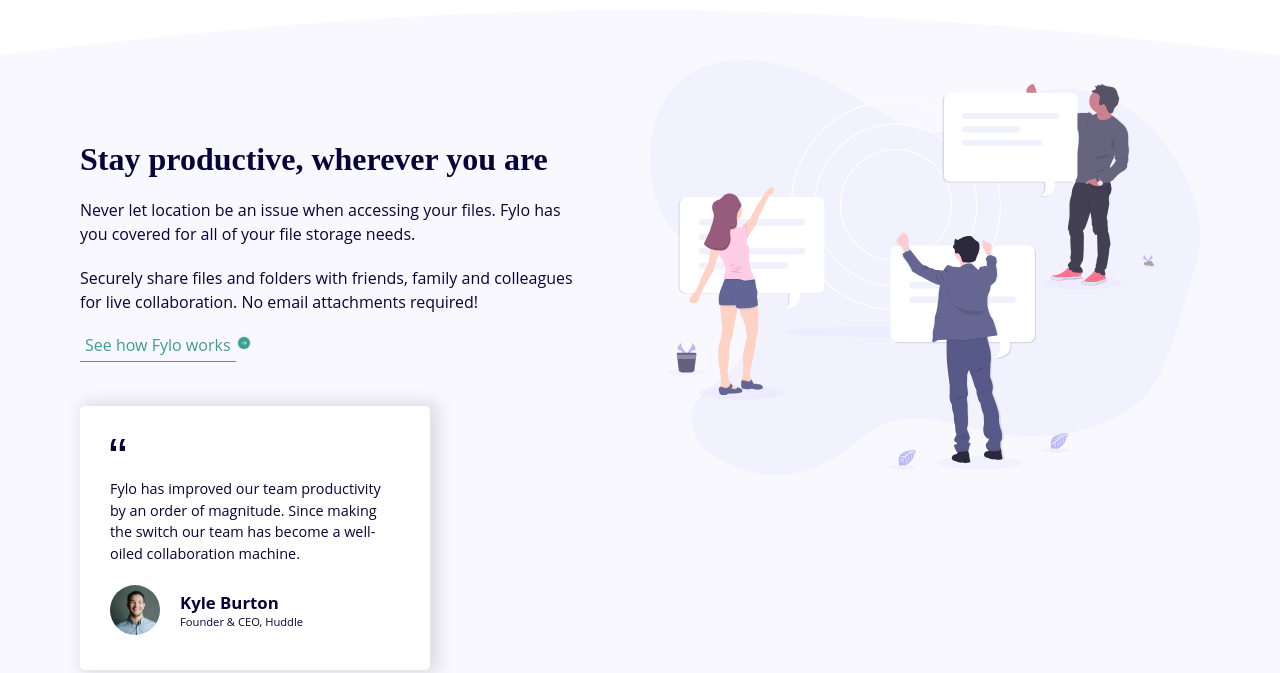
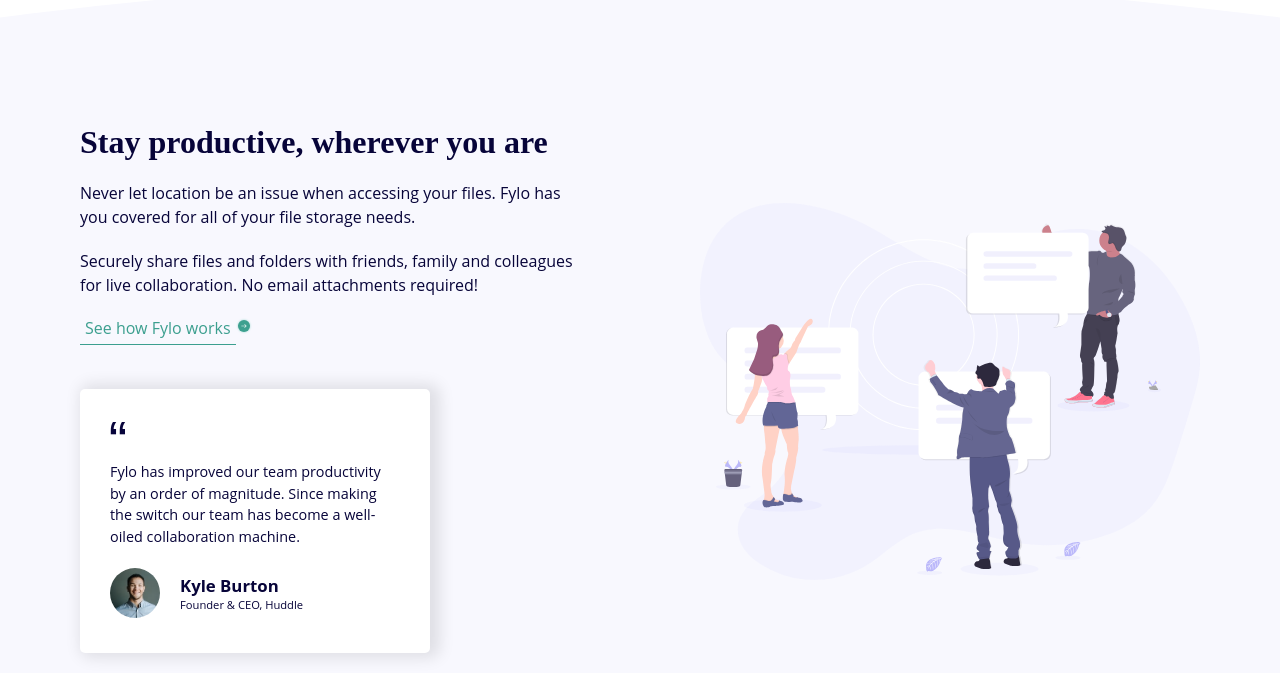
Before and after one commit to sam0560/Fylo-Landing-Page, a plain HTML site: page index.html in a window 1280 px wide. Shown: the part 692-1365 px from the top of the page. Drawn offline with Linux system fonts and the light colour scheme; a web font is replaced by a local one.

Commit message:
css modification

```diff
--- a/index.html
+++ b/index.html
@@ -79,7 +79,7 @@
           </div>
         </div>
         <div class="svg-area">
-          <img src="/images/illustration-2.svg" alt="first illustration" class="illustrator">
+          <img src="/images/illustration-2.svg" alt="first illustration" class="illustrator illustration-2">
         </div>
       </div>
 
--- a/style.css
+++ b/style.css
@@ -88,7 +88,10 @@ h1{
     line-height: 1.5;
 }
 .svg-area .illustrator {
-    width: 550px;
+    width: 500px;
+}
+.svg-area .illustration-2{
+    margin-top: 5rem;
 }
 .getting-started-area{
     display: inline-flex;
@@ -133,11 +136,9 @@ button{
     background: url(/images/bg-curve-mobile.svg);
     background-position: center;
     background-size: cover;
-    padding: 50px 80px;
+    padding: 150px 80px 50px;
     align-items: start;
-}
-.productive-txt{
-    margin-top: 5rem;
+
 }
 .howItWorks-a{
     display: inline-flex;
@@ -248,7 +249,7 @@ button{
 }
 
 
-/* ************ media queries */
+/************* media queries *************************/
 @media (max-width: 1221px){
     h1{
         font-size: 1.3rem;
```
